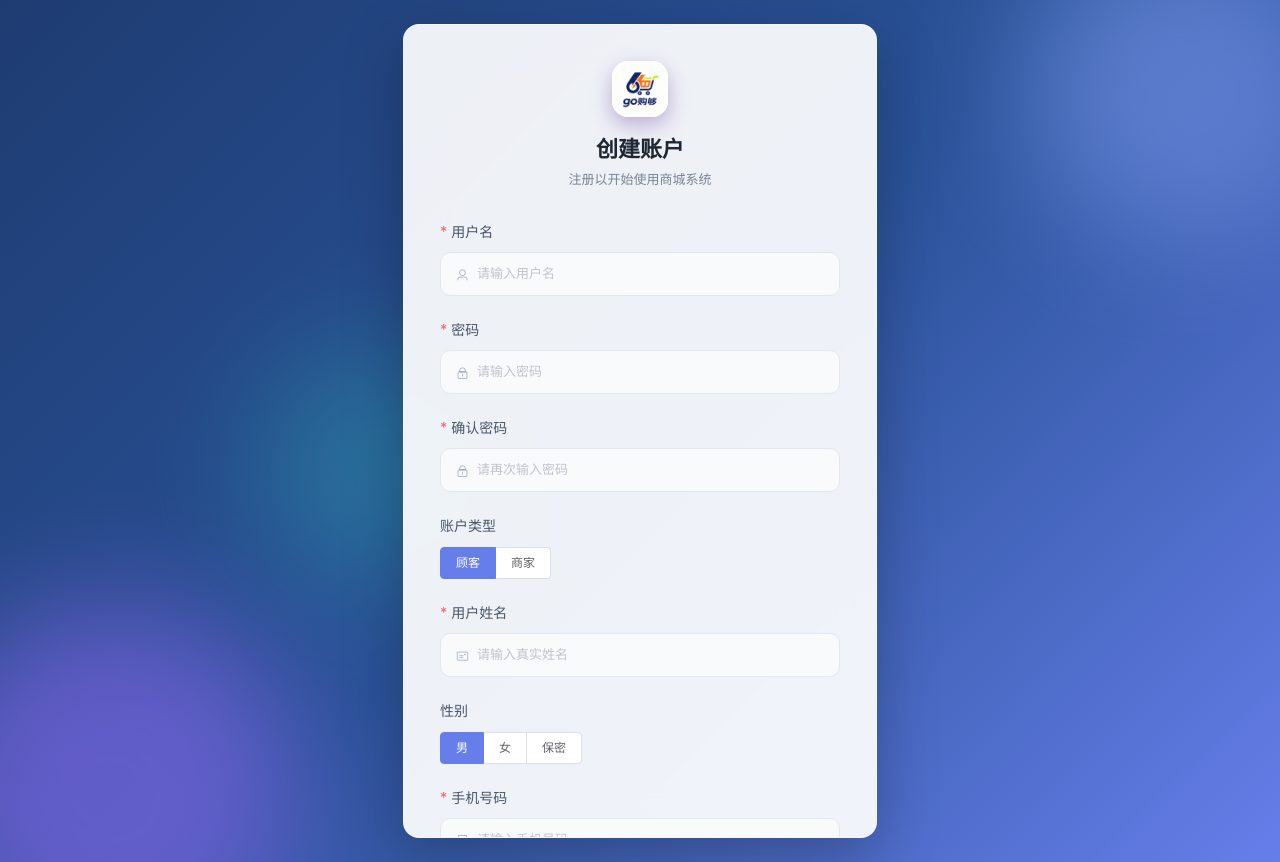
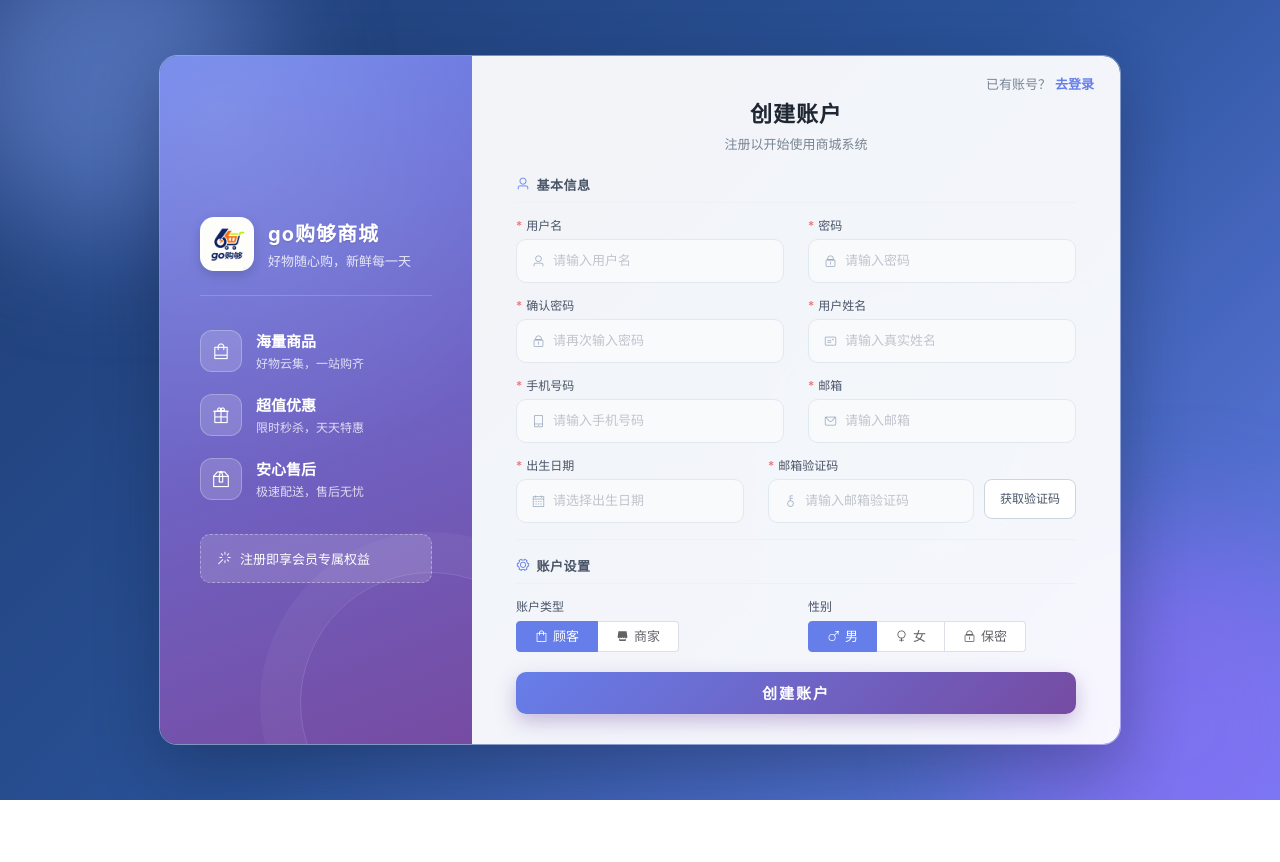
Before and after one commit to weizhang43/scDemo-front, a Vue app: page /#/register in a window 1280 px wide. After the commit the page ends 800 px from the top, so only its background shows below. Built offline with nearby package versions, Linux system fonts and the light colour scheme.

Commit message:
页面优化

```diff
--- a/src/views/register/Register.vue
+++ b/src/views/register/Register.vue
@@ -5,9 +5,49 @@
       <span class="blob blob-2" />
       <span class="blob blob-3" />
     </div>
-    <div class="register-card">
+    <div class="register-panel">
+      <div class="panel-left">
+        <div class="left-brand">
+          <img src="../../assets/logo.png" alt="go购够" class="brand-mark" />
+          <div class="brand-text">
+            <div class="brand-name">go购够商城</div>
+            <div class="brand-slogan">好物随心购，新鲜每一天</div>
+          </div>
+        </div>
+        <div class="left-features">
+          <div class="feature-item">
+            <i class="el-icon-shopping-bag-1" />
+            <div class="feature-text">
+              <div class="feature-title">海量商品</div>
+              <div class="feature-desc">好物云集，一站购齐</div>
+            </div>
+          </div>
+          <div class="feature-item">
+            <i class="el-icon-present" />
+            <div class="feature-text">
+              <div class="feature-title">超值优惠</div>
+              <div class="feature-desc">限时秒杀，天天特惠</div>
+            </div>
+          </div>
+          <div class="feature-item">
+            <i class="el-icon-box" />
+            <div class="feature-text">
+              <div class="feature-title">安心售后</div>
+              <div class="feature-desc">极速配送，售后无忧</div>
+            </div>
+          </div>
+        </div>
+        <div class="left-quote">
+          <i class="el-icon-magic-stick" />
+          注册即享会员专属权益
+        </div>
+      </div>
+      <div class="panel-right">
+        <router-link to="/login" class="login-link">
+          已有账号？
+          <span>去登录</span>
+        </router-link>
         <div class="brand">
-        <img src="../../assets/logo.png" alt="go购够" class="brand-mark" />
           <h2 class="brand-title">创建账户</h2>
           <p class="brand-subtitle">注册以开始使用商城系统</p>
         </div>
@@ -19,6 +59,8 @@
           class="register-form auth-form"
           @submit.native.prevent="handleRegister"
         >
+          <div class="section-label"><i class="el-icon-user" /> 基本信息</div>
+          <div class="form-grid">
             <el-form-item label="用户名" prop="uName" class="field">
               <el-input v-model="registerForm.uName" placeholder="请输入用户名" prefix-icon="el-icon-user" />
             </el-form-item>
@@ -40,39 +82,27 @@
                 prefix-icon="el-icon-lock"
               />
             </el-form-item>
-        <el-form-item label="账户类型" prop="uType" class="field">
-          <el-radio-group v-model="registerForm.uType">
-            <el-radio-button :label="2">顾客</el-radio-button>
-            <el-radio-button :label="1">商家</el-radio-button>
-          </el-radio-group>
-        </el-form-item>
             <el-form-item label="用户姓名" prop="realName" class="field">
               <el-input v-model="registerForm.realName" placeholder="请输入真实姓名" prefix-icon="el-icon-postcard" />
-        </el-form-item>
-        <el-form-item label="性别" prop="gender" class="field">
-          <el-radio-group v-model="registerForm.gender">
-            <el-radio-button :label="1">男</el-radio-button>
-            <el-radio-button :label="2">女</el-radio-button>
-            <el-radio-button :label="0">保密</el-radio-button>
-          </el-radio-group>
             </el-form-item>
             <el-form-item label="手机号码" prop="phone" class="field">
               <el-input v-model="registerForm.phone" placeholder="请输入手机号码" prefix-icon="el-icon-mobile-phone" maxlength="11" />
             </el-form-item>
-        <el-form-item label="出生日期" prop="birthday" class="field">
+            <el-form-item label="邮箱" prop="email" class="field">
+              <el-input v-model="registerForm.email" placeholder="请输入邮箱" prefix-icon="el-icon-message" />
+            </el-form-item>
+          </div>
+          <div class="full-row">
+            <el-form-item label="出生日期" prop="birthday" class="field date-field">
               <el-date-picker
                 v-model="registerForm.birthday"
                 type="date"
                 value-format="yyyy-MM-dd"
                 placeholder="请选择出生日期"
                 style="width:100%;"
-            prefix-icon="el-icon-date"
               />
             </el-form-item>
-        <el-form-item label="邮箱" prop="email" class="field">
-          <el-input v-model="registerForm.email" placeholder="请输入邮箱" prefix-icon="el-icon-message" />
-        </el-form-item>
-        <el-form-item label="邮箱验证码" prop="emailCode" class="field">
+            <el-form-item label="邮箱验证码" prop="emailCode" class="field code-field">
               <div class="code-row">
                 <el-input v-model="registerForm.emailCode" placeholder="请输入邮箱验证码" prefix-icon="el-icon-key" maxlength="6" />
                 <el-button :disabled="countdown > 0" :loading="sendingCode" class="code-btn" @click="handleSendCode">
@@ -80,19 +110,34 @@
                 </el-button>
               </div>
             </el-form-item>
+          </div>
+          <div class="section-divider" />
+          <div class="section-label"><i class="el-icon-setting" /> 账户设置</div>
+          <div class="radio-row">
+            <el-form-item label="账户类型" prop="uType" class="field">
+              <el-radio-group v-model="registerForm.uType" class="custom-radio-group">
+                <el-radio-button :label="2"><i class="el-icon-shopping-bag-2" /> 顾客</el-radio-button>
+                <el-radio-button :label="1"><i class="el-icon-s-shop" /> 商家</el-radio-button>
+              </el-radio-group>
+            </el-form-item>
+            <el-form-item label="性别" prop="gender" class="field">
+              <el-radio-group v-model="registerForm.gender" class="custom-radio-group">
+                <el-radio-button :label="1"><i class="el-icon-male" /> 男</el-radio-button>
+                <el-radio-button :label="2"><i class="el-icon-female" /> 女</el-radio-button>
+                <el-radio-button :label="0"><i class="el-icon-lock" /> 保密</el-radio-button>
+              </el-radio-group>
+            </el-form-item>
+          </div>
           <el-form-item class="action">
             <el-button
               type="primary"
               :loading="loading"
-            class="auth-submit-btn"
+              class="auth-submit-btn register-btn"
               @click="handleRegister"
-          >注册</el-button>
+            >创建账户</el-button>
           </el-form-item>
-        <div class="auth-footer">
-          已有账号？
-          <router-link to="/login" class="auth-link">去登录</router-link>
+        </el-form>
       </div>
-      </el-form>
     </div>
   </div>
 </template>
@@ -242,9 +287,10 @@ export default {
   display: flex;
   justify-content: center;
   align-items: center;
+  padding: 40px 24px;
+  box-sizing: border-box;
   background: var(--gradient-topbar);
   overflow: hidden;
-  padding: 24px 16px;
 }
 .bg-decorations {
   position: absolute;
@@ -256,70 +302,280 @@ export default {
   border-radius: 50%;
   filter: blur(60px);
   opacity: 0.5;
+  animation: blob-float 14s ease-in-out infinite alternate;
+}
+@keyframes blob-float {
+  from { transform: translate(0, 0) scale(1); }
+  to   { transform: translate(24px, -18px) scale(1.08); }
 }
 .blob-1 {
   width: 320px;
   height: 320px;
   background: #7f9cf0;
   top: -80px;
-  right: -60px;
+  left: -60px;
 }
 .blob-2 {
   width: 380px;
   height: 380px;
   background: #9b6cff;
   bottom: -120px;
-  left: -80px;
+  right: -80px;
 }
 .blob-3 {
   width: 240px;
   height: 240px;
   background: #2dd4bf;
   top: 40%;
-  left: 20%;
+  right: 20%;
   opacity: 0.25;
+  animation-duration: 18s;
 }
-.register-card {
+.register-panel {
   position: relative;
   z-index: 1;
-  width: 400px;
-  max-width: calc(100vw - 32px);
-  max-height: calc(100vh - 48px);
+  display: flex;
+  width: 960px;
+  max-width: calc(100vw - 48px);
+  max-height: calc(100vh - 80px);
+  min-height: 580px;
+  border-radius: 18px;
+  overflow: hidden;
+  box-shadow: 0 24px 64px rgba(15, 23, 42, 0.32);
+  border: 1px solid rgba(255, 255, 255, 0.4);
+  animation: panel-in 0.5s ease both;
+}
+@keyframes panel-in {
+  from { opacity: 0; transform: translateY(16px); }
+  to   { opacity: 1; transform: translateY(0); }
+}
+.panel-left {
+  position: relative;
+  flex: 1 1 0;
+  display: flex;
+  flex-direction: column;
+  justify-content: center;
+  padding: 44px 40px;
+  background: linear-gradient(160deg, var(--color-primary) 0%, var(--color-primary-dark) 100%);
+  color: #fff;
+  overflow: hidden;
+}
+.panel-left::before {
+  content: '';
+  position: absolute;
+  inset: 0;
+  background: radial-gradient(circle at 18% 8%, rgba(255, 255, 255, 0.16), transparent 55%);
+  pointer-events: none;
+}
+.panel-left::after {
+  content: '';
+  position: absolute;
+  width: 260px;
+  height: 260px;
+  border-radius: 50%;
+  border: 1px solid rgba(255, 255, 255, 0.14);
+  right: -90px;
+  bottom: -90px;
+  box-shadow: 0 0 0 40px rgba(255, 255, 255, 0.04);
+  pointer-events: none;
+}
+.left-brand {
+  position: relative;
+  display: flex;
+  align-items: center;
+  gap: 14px;
+  margin-bottom: 34px;
+  padding-bottom: 24px;
+  border-bottom: 1px solid rgba(255, 255, 255, 0.18);
+}
+.brand-mark {
+  width: 52px;
+  height: 52px;
+  flex-shrink: 0;
+  border-radius: var(--radius-card);
+  background: #fff;
+  border: 1px solid rgba(255, 255, 255, 0.35);
+  object-fit: contain;
+  box-shadow: 0 4px 12px rgba(0, 0, 0, 0.15);
+}
+.brand-name {
+  font-size: 20px;
+  font-weight: 700;
+  letter-spacing: 1px;
+  text-shadow: 0 1px 2px rgba(0, 0, 0, 0.12);
+}
+.brand-slogan {
+  margin-top: 4px;
+  font-size: 13px;
+  opacity: 0.82;
+}
+.left-features {
+  position: relative;
+  display: flex;
+  flex-direction: column;
+  gap: 22px;
+}
+.feature-item {
+  display: flex;
+  align-items: center;
+  gap: 14px;
+}
+.feature-item i {
+  width: 40px;
+  height: 40px;
+  flex-shrink: 0;
+  display: flex;
+  align-items: center;
+  justify-content: center;
+  border-radius: 12px;
+  background: rgba(255, 255, 255, 0.16);
+  border: 1px solid rgba(255, 255, 255, 0.25);
+  font-size: 18px;
+}
+.feature-title {
+  font-size: 15px;
+  font-weight: 600;
+}
+.feature-desc {
+  margin-top: 3px;
+  font-size: 12px;
+  opacity: 0.78;
+}
+.left-quote {
+  position: relative;
+  margin-top: 34px;
+  padding: 14px 16px;
+  display: flex;
+  align-items: center;
+  gap: 8px;
+  border-radius: var(--radius-md);
+  background: rgba(255, 255, 255, 0.14);
+  border: 1px dashed rgba(255, 255, 255, 0.35);
+  font-size: 13px;
+  font-weight: 500;
+}
+.left-quote i {
+  font-size: 15px;
+}
+.panel-right {
+  position: relative;
+  flex: 0 0 560px;
+  padding: 34px 44px 30px;
+  background: rgba(255, 255, 255, 0.94);
+  backdrop-filter: blur(20px);
+  display: flex;
+  flex-direction: column;
   overflow-y: auto;
-  padding: 36px 36px 24px;
-  border-radius: var(--radius-lg);
-  background: rgba(255, 255, 255, 0.92);
-  backdrop-filter: blur(20px);
-  box-shadow: 0 20px 60px rgba(0, 0, 0, 0.25);
-  border: 1px solid rgba(255, 255, 255, 0.4);
+}
+.login-link {
+  position: absolute;
+  top: 18px;
+  right: 26px;
+  display: inline-flex;
+  align-items: center;
+  gap: 4px;
+  font-size: 13px;
+  color: var(--text-secondary);
+  text-decoration: none;
+  transition: color 0.2s;
+}
+.login-link span {
+  color: var(--color-primary);
+  font-weight: 600;
+}
+.login-link:hover span {
+  text-decoration: underline;
 }
 .brand {
   text-align: center;
-  margin-bottom: 28px;
-}
-.brand-mark {
-  width: 56px;
-  height: 56px;
-  margin: 0 auto 14px;
-  border-radius: var(--radius-lg);
-  display: block;
-  object-fit: contain;
-  background: #fff;
-  box-shadow: 0 8px 20px rgba(118, 75, 162, 0.4);
+  margin: 6px 0 22px;
+  flex-shrink: 0;
 }
 .brand-title {
   margin: 0 0 6px;
-  color: #1f2733;
+  color: var(--text-title);
   font-size: 22px;
   font-weight: 600;
+  letter-spacing: 1px;
 }
 .brand-subtitle {
   margin: 0;
-  color: #7a8694;
+  color: var(--text-secondary);
   font-size: 13px;
 }
-.register-form .field >>> .el-form-item {
-  margin-bottom: 14px;
+.register-form {
+  flex: 1;
+  display: flex;
+  flex-direction: column;
+  min-height: 0;
+}
+.register-form >>> .el-form-item {
+  margin-bottom: 0;
+}
+.register-form >>> .el-form-item__label {
+  font-size: 12px;
+  line-height: 22px;
+  padding-bottom: 2px !important;
+}
+.section-label {
+  display: flex;
+  align-items: center;
+  gap: 6px;
+  margin-bottom: 12px;
+  padding-bottom: 8px;
+  border-bottom: 1px solid var(--border-color-light);
+  color: var(--text-regular);
+  font-size: 13px;
+  font-weight: 600;
+  letter-spacing: 0.5px;
+  flex-shrink: 0;
+}
+.section-label i {
+  color: var(--color-primary);
+  font-size: 14px;
+}
+.section-divider {
+  height: 1px;
+  background: var(--border-color-light);
+  margin: 16px 0;
+  flex-shrink: 0;
+}
+.form-grid {
+  display: grid;
+  grid-template-columns: 1fr 1fr;
+  gap: 12px 24px;
+  flex-shrink: 0;
+}
+.full-row {
+  display: flex;
+  gap: 24px;
+  margin-top: 12px;
+  flex-shrink: 0;
+}
+.full-row .date-field {
+  flex: 1;
+}
+.full-row .code-field {
+  flex: 1.35;
+}
+.radio-row {
+  display: flex;
+  gap: 24px;
+  flex-shrink: 0;
+}
+.radio-row .field {
+  flex: 1;
+  margin-bottom: 0;
+}
+.custom-radio-group >>> .el-radio-button__inner {
+  display: inline-flex;
+  align-items: center;
+  gap: 5px;
+  padding: 8px 18px;
+  font-size: 13px;
+}
+.custom-radio-group >>> .el-radio-button__inner i {
+  font-size: 13px;
 }
 .code-row {
   display: flex;
@@ -329,12 +585,13 @@ export default {
   flex: 1;
 }
 .code-btn {
-  height: 44px;
-  border-radius: var(--radius-md);
+  height: 40px;
+  border-radius: var(--radius-sm);
   border: 1px solid #cbd5e0;
   background: #fff;
   color: #4a5568;
   white-space: nowrap;
+  transition: border-color 0.2s, color 0.2s;
 }
 .code-btn:not(:disabled):hover {
   border-color: var(--color-primary);
@@ -345,6 +602,47 @@ export default {
   color: #a0aec0;
 }
 .action {
-  margin-bottom: 8px;
+  margin-top: auto;
+  padding-top: 20px;
+  flex-shrink: 0;
+}
+.register-form .auth-submit-btn {
+  width: 100%;
+  height: 42px;
+  font-size: 15px;
+  font-weight: 600;
+  letter-spacing: 2px;
+  border-radius: var(--radius-md);
+}
+@media (max-width: 900px) {
+  .register-container {
+    padding: 16px;
+  }
+  .register-panel {
+    max-width: calc(100vw - 32px);
+    max-height: calc(100vh - 32px);
+    min-height: 0;
+  }
+  .panel-left {
+    display: none;
+  }
+  .panel-right {
+    flex: 1 1 auto;
+    padding: 32px 22px 24px;
+  }
+}
+@media (max-width: 520px) {
+  .form-grid {
+    grid-template-columns: 1fr;
+    gap: 12px;
+  }
+  .full-row {
+    flex-direction: column;
+    gap: 12px;
+  }
+  .radio-row {
+    flex-direction: column;
+    gap: 12px;
+  }
 }
 </style>
--- a/src/views/work/KnowledgeQuick.vue
+++ b/src/views/work/KnowledgeQuick.vue
@@ -33,6 +33,9 @@
     </div>
 
     <div v-if="current" class="knowledge-card" :class="{ 'is-favorite': isFavorite }" v-loading="loading">
+      <div class="countdown-ring" v-if="countdownActive && mode === 'recite'" :style="{ '--progress': countdown / 600 }" title="倒计时">
+        <span class="countdown-text">{{ countdown }}</span>
+      </div>
       <div class="question">
         <div class="section-label">
           <i class="el-icon-question" /> 题干
@@ -179,7 +182,10 @@ export default {
         tag: [{ required: true, message: '请选择标签', trigger: 'change' }],
         question: [{ required: true, message: '请输入题干', trigger: 'blur' }],
         answer: [{ required: true, message: '请输入答案', trigger: 'blur' }]
-      }
+      },
+      countdown: 600,
+      countdownTimer: null,
+      countdownActive: false
     };
   },
   computed: {
@@ -189,6 +195,9 @@ export default {
   },
   created() {
     this.restore();
+  },
+  beforeDestroy() {
+    this.clearCountdown();
   },
   methods: {
     // 恢复上次浏览位置；记录的题已被忽略或不存在时回退到下一题
@@ -222,6 +231,11 @@ export default {
     handleModeChange(mode) {
       localStorage.setItem('knowledge-mode', mode);
       this.answerVisible = mode === 'recite';
+      if (mode === 'recite') {
+        this.startCountdown();
+      } else {
+        this.clearCountdown();
+      }
     },
     querySearch(keyword, cb) {
       if (!keyword || !keyword.trim()) {
@@ -279,7 +293,33 @@ export default {
         localStorage.setItem('knowledge-current-id', this.current.id);
         this.fetchNotes();
         this.recordView();
+        if (this.mode === 'recite') {
+          this.startCountdown();
+        } else {
+          this.clearCountdown();
+        }
+      } else {
+        this.clearCountdown();
       }
+    },
+    startCountdown() {
+      this.clearCountdown();
+      this.countdown = 600;
+      this.countdownActive = true;
+      this.countdownTimer = setInterval(() => {
+        this.countdown--;
+        if (this.countdown <= 0) {
+          this.clearCountdown();
+          this.handleNext();
+        }
+      }, 1000);
+    },
+    clearCountdown() {
+      if (this.countdownTimer) {
+        clearInterval(this.countdownTimer);
+        this.countdownTimer = null;
+      }
+      this.countdownActive = false;
     },
     // 每次刷到题目即记录查看进度，与查看答案按钮解耦，保证两种模式都统计
     recordView() {
@@ -368,6 +408,7 @@ export default {
 .toolbar-date { color: #4a5568; font-size: 14px; font-weight: 600; }
 .toolbar-date i { margin-right: 4px; color: var(--color-primary); }
 .knowledge-card {
+  position: relative;
   border: 1px solid #e4e7ed; border-radius: 10px; padding: 24px 28px;
   background: linear-gradient(180deg, #fdfefe 0%, #f8fafc 100%);
   box-shadow: 0 2px 12px rgba(0, 0, 0, 0.04); transition: border-color .2s;
@@ -375,7 +416,44 @@ export default {
 .knowledge-card:hover { border-color: #c0c4cc; }
 .knowledge-card.is-favorite { border-color: #f56c6c; background: linear-gradient(180deg, #fff7f7 0%, #fff1f1 100%); }
 .knowledge-card.is-favorite:hover { border-color: #f56c6c; }
-.section-label { font-size: 13px; color: #909399; margin-bottom: 8px; letter-spacing: 1px; }
+.card-header {
+    margin-bottom: 16px;
+  }
+  .countdown-ring {
+    position: absolute;
+    top: 24px;
+    right: 28px;
+    width: 56px;
+    height: 56px;
+    border-radius: 50%;
+    background: conic-gradient(var(--color-primary, #409eff) calc(var(--progress) * 360deg), #eef1f6 0deg);
+    display: flex;
+    align-items: center;
+    justify-content: center;
+    box-shadow: 0 2px 8px rgba(64, 158, 255, 0.3);
+    transition: background 0.2s linear;
+  }
+  .countdown-ring::before {
+    content: '';
+    position: absolute;
+    width: 44px;
+    height: 44px;
+    border-radius: 50%;
+    background: #fff;
+  }
+  .countdown-text {
+    position: relative;
+    z-index: 1;
+    font-size: 14px;
+    font-weight: 700;
+    color: var(--color-primary, #409eff);
+    line-height: 1;
+  }
+  @keyframes pulse {
+    0%, 100% { opacity: 1; }
+    50% { opacity: 0.7; }
+  }
+  .section-label { font-size: 13px; color: #909399; margin-bottom: 8px; letter-spacing: 1px; }
 .section-label i { margin-right: 4px; }
 .question { margin-bottom: 0; }
 .question-text { font-size: 17px; font-weight: 600; color: #303133; line-height: 1.7; }
```
Lines whose indentation alone changed are shown as unchanged.
